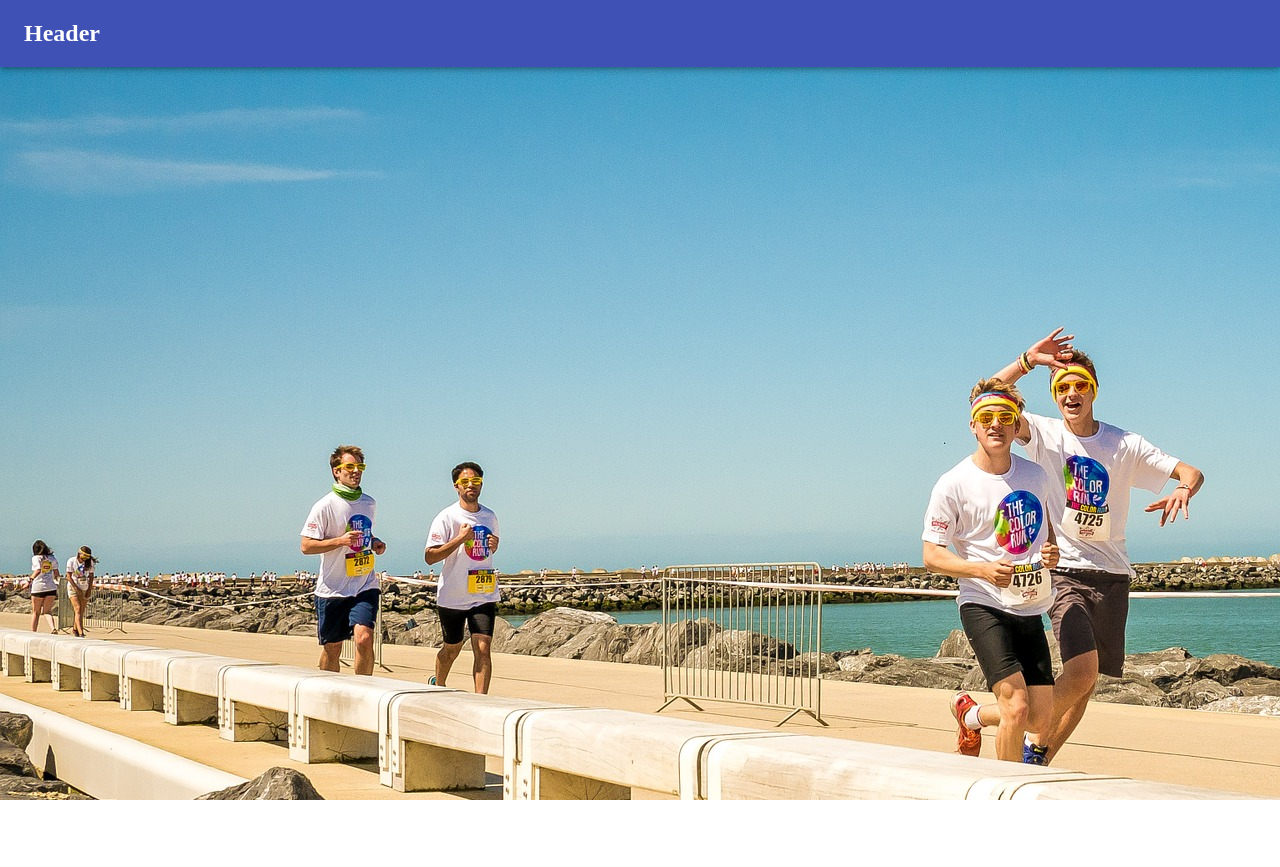
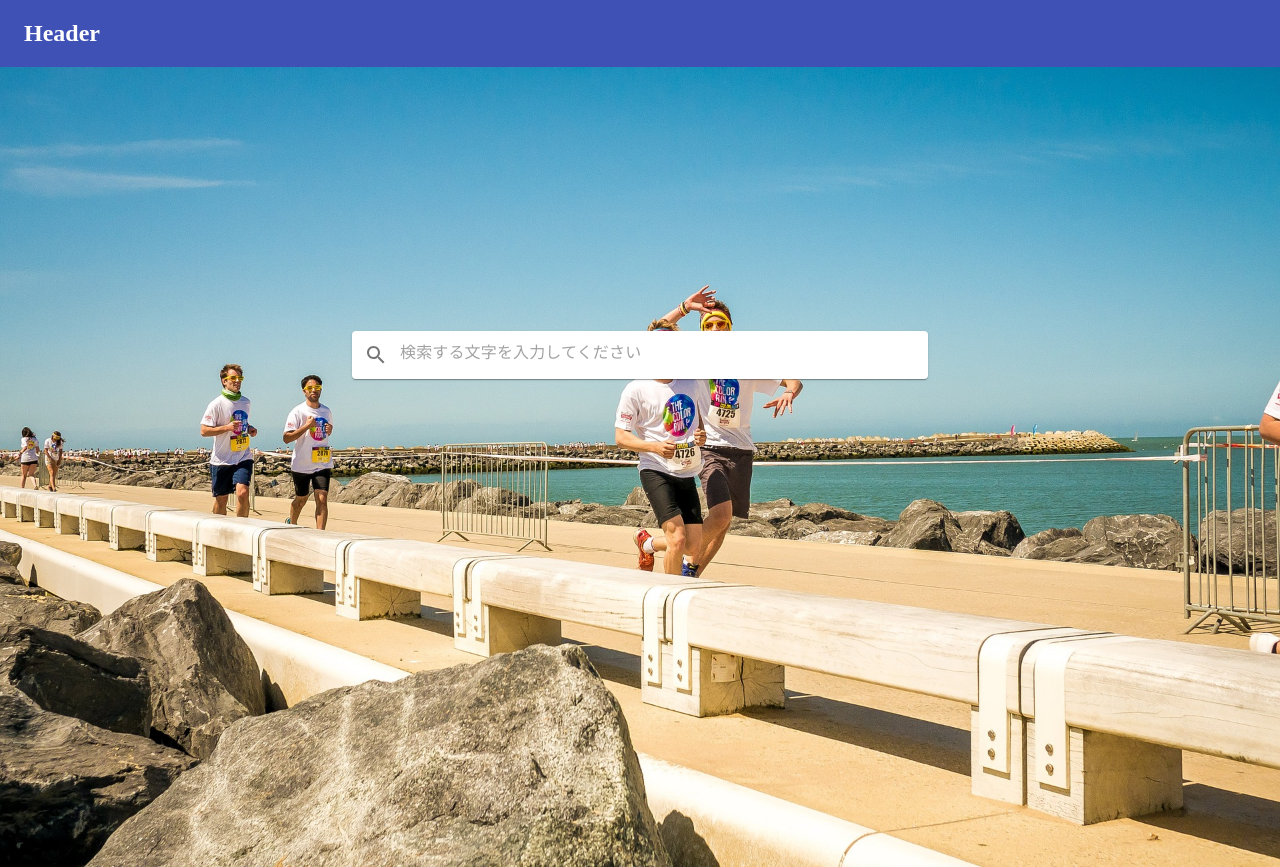
Before and after one commit to yk-port/distribution-site, a React (Create React App) app: page / in a window 1280 px wide. Before the commit the page ends 800 px from the top, so only its background shows below. Built offline with nearby package versions, Linux system fonts and the light colour scheme.

Commit message:
add: search-box

```diff
--- a/package.json
+++ b/package.json
@@ -4,6 +4,7 @@
   "private": true,
   "dependencies": {
     "@material-ui/core": "^4.11.4",
+    "@material-ui/icons": "^4.11.2",
     "@testing-library/jest-dom": "^5.11.4",
     "@testing-library/react": "^11.1.0",
     "@testing-library/user-event": "^12.1.10",
--- a/src/components/topPage/topHeader.tsx
+++ b/src/components/topPage/topHeader.tsx
@@ -3,7 +3,7 @@ import { AppBar, Toolbar } from "@material-ui/core";
 
 const TopHeader: FC = () => {
   return (
-    <AppBar>
+    <AppBar position="static">
       <Toolbar>
         <h2>Header</h2>
       </Toolbar>
--- a/src/components/topPage/topMain.tsx
+++ b/src/components/topPage/topMain.tsx
@@ -1,12 +1,27 @@
 import React, { FC } from "react";
+
 import { createStyles, makeStyles } from "@material-ui/core/styles";
+import { IconButton, Paper, InputBase } from "@material-ui/core";
+
+import SearchIcon from "@material-ui/icons/Search";
 import bgImage from "../../assets/images/mainBg.jpg";
 
 const useStyle = makeStyles(() =>
   createStyles({
     background: {
       backgroundImage: `url(${bgImage})`,
+      backgroundSize: "cover",
       height: "100vh",
+    },
+    paper: {
+      position: "relative",
+      marginLeft: "auto",
+      marginRight: "auto",
+      top: "33%",
+      width: "45%",
+    },
+    inputbase: {
+      width: "80%",
     },
   })
 );
@@ -14,7 +29,19 @@ const useStyle = makeStyles(() =>
 const TopMain: FC = () => {
   const classes = useStyle();
 
-  return <div className={classes.background}></div>;
+  return (
+    <div className={classes.background}>
+      <Paper className={classes.paper}>
+        <IconButton type="submit">
+          <SearchIcon />
+        </IconButton>
+        <InputBase
+          placeholder="検索する文字を入力してください"
+          className={classes.inputbase}
+        />
+      </Paper>
+    </div>
+  );
 };
 
 export default TopMain;
```
Also changed, not shown: 2 other files (tests, documents, lock files or other folders).
